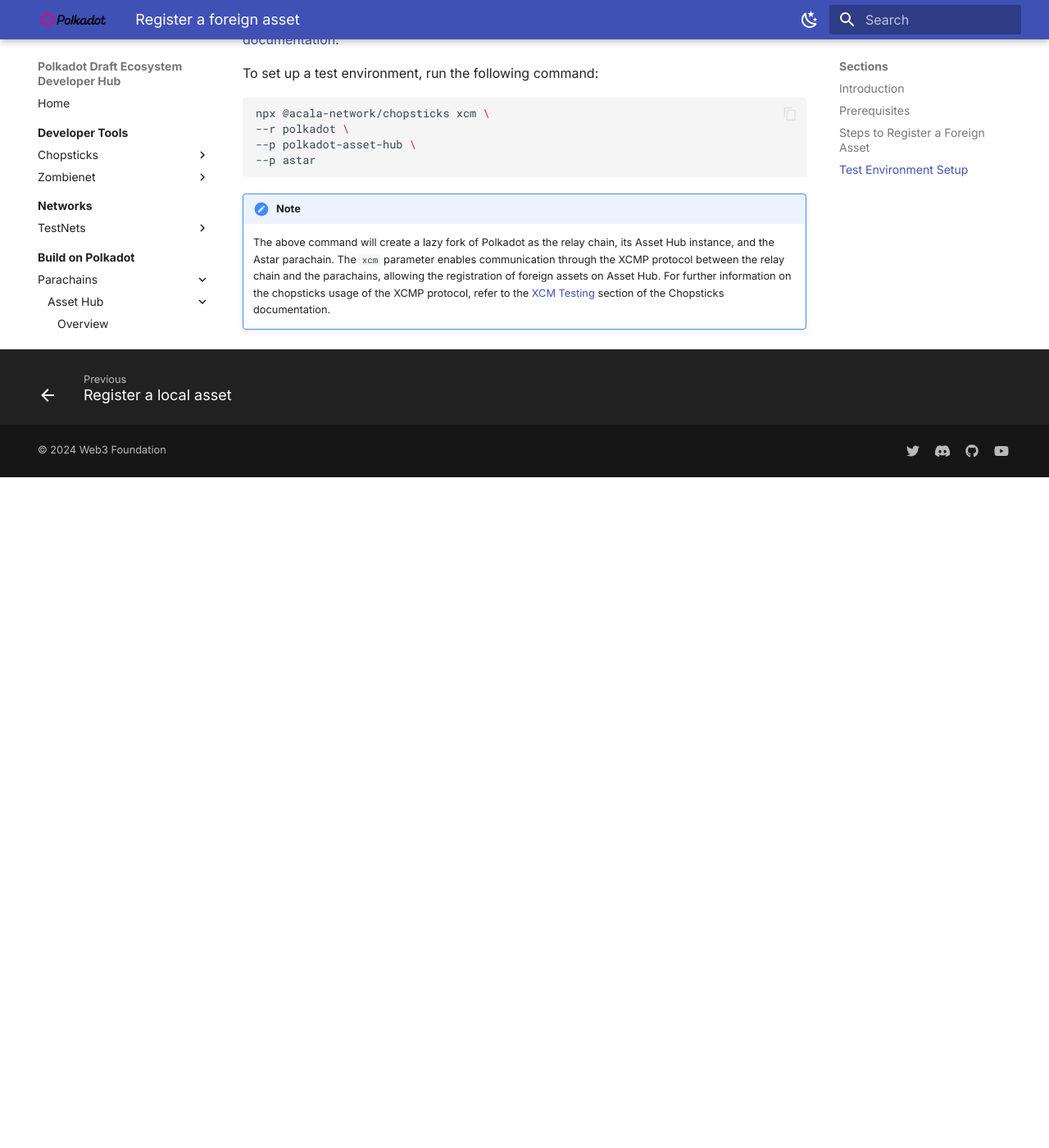
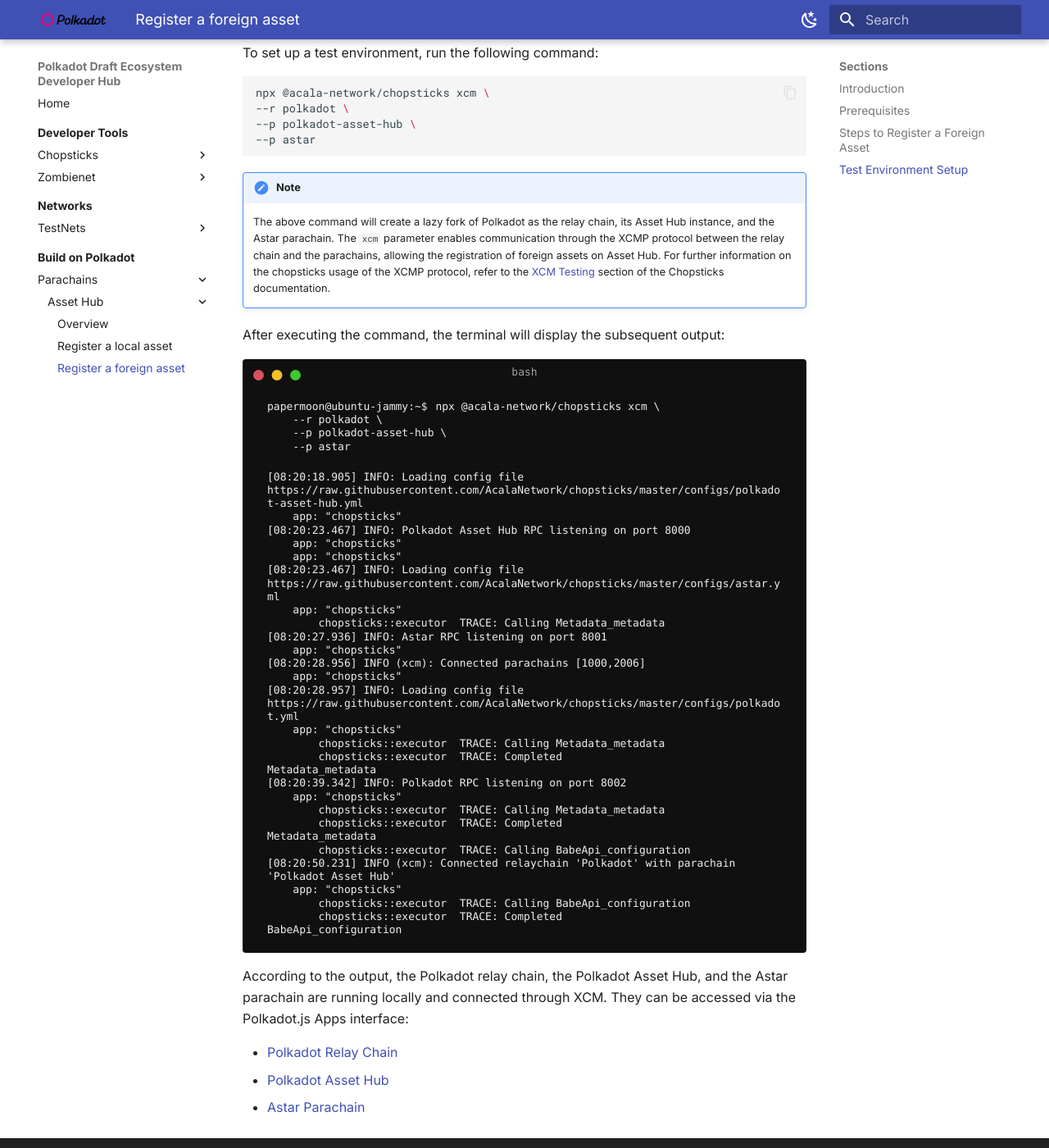
Before and after one commit to papermoonio/polkadot-ecosystem-docs-draft, an MkDocs documentation site: the page built from docs/build-on-polkadot/parachains/asset-hub/register-a-foreign-asset.md, in a window 1280 px wide and 1400 px high, scrolled down 5466 px. Shown: the whole window at 82% size. Built offline with MkDocs 1.6.1 and Material for MkDocs 9.7.7, drawn with Linux system fonts in a browser that asks for light colours; before the commit the page ends 6048 px from its top, so only the background shows below that; some of the changed text lies outside the part shown.

Commit message:
fix: updating test environment section

````diff
--- /dev/null
+++ b/docs/.snippets/code/build-on-polkadot/parachains/asset-hub/register-a-foreign-asset/terminal/chopstick-test-env-output.md
@@ -0,0 +1,38 @@
+<div id="termynal" data-termynal>
+    <span data-ty="input"><span class="file-path"></span>npx @acala-network/chopsticks xcm \
+    --r polkadot \
+    --p polkadot-asset-hub \
+    --p astar
+</span>
+    <br>
+    <span data-ty>[08:20:18.905] INFO: Loading config file https://raw.githubusercontent.com/AcalaNetwork/chopsticks/master/configs/polkadot-asset-hub.yml</span>
+    <span data-ty>    app: "chopsticks"</span>
+    <span data-ty>[08:20:23.467] INFO: Polkadot Asset Hub RPC listening on port 8000</span>
+    <span data-ty>    app: "chopsticks"</span>
+    <span data-ty>    app: "chopsticks"</span>
+    <span data-ty>[08:20:23.467] INFO: Loading config file https://raw.githubusercontent.com/AcalaNetwork/chopsticks/master/configs/astar.yml</span>
+    <span data-ty>    app: "chopsticks"</span>
+    <span data-ty>        chopsticks::executor  TRACE: Calling Metadata_metadata</span>
+    <span data-ty>[08:20:27.936] INFO: Astar RPC listening on port 8001</span>
+    <span data-ty>    app: "chopsticks"</span>
+    <span data-ty>[08:20:28.956] INFO (xcm): Connected parachains [1000,2006]</span>
+    <span data-ty>    app: "chopsticks"</span>
+    <span data-ty>[08:20:28.957] INFO: Loading config file https://raw.githubusercontent.com/AcalaNetwork/chopsticks/master/configs/polkadot.yml</span>
+    <span data-ty>    app: "chopsticks"</span>
+    <span data-ty>        chopsticks::executor  TRACE: Calling Metadata_metadata</span>
+    <span data-ty>        chopsticks::executor  TRACE: Completed
+Metadata_metadata</span>
+
+    <span data-ty>[08:20:39.342] INFO: Polkadot RPC listening on port 8002</span>
+    <span data-ty>    app: "chopsticks"</span>
+    <span data-ty>        chopsticks::executor  TRACE: Calling Metadata_metadata</span>
+    <span data-ty>        chopsticks::executor  TRACE: Completed
+Metadata_metadata</span>
+    <span data-ty>        chopsticks::executor  TRACE: Calling BabeApi_configuration</span>
+    <span data-ty>[08:20:50.231] INFO (xcm): Connected relaychain 'Polkadot' with parachain 'Polkadot Asset Hub'</span>
+    <span data-ty>    app: "chopsticks"</span>
+    <span data-ty>        chopsticks::executor  TRACE: Calling BabeApi_configuration</span>
+    <span data-ty>        chopsticks::executor  TRACE: Completed
+BabeApi_configuration
+</span>
+</div>
--- a/docs/build-on-polkadot/parachains/asset-hub/register-a-foreign-asset.md
+++ b/docs/build-on-polkadot/parachains/asset-hub/register-a-foreign-asset.md
@@ -26,17 +26,17 @@
 Before you start, ensure that you have:
 
 - Access to the Polkadot.js App interface, and you are connected to the desired chain
-- A parachain that supports the XCMP protocol to register foreign assets in Asset Hub
+- A parachain that supports the XCMP protocol to interact with the Asset Hub parachain
 - A funded wallet to pay for the transaction fees and subsequent registration of the foreign asset
 
-This guide will focus on using Polkadot, its locally spawned Asset Hub instance, and the [Astar](https://astar.network/){taget=\_blank} parachain, as stated in the [Test Environment Setup](./register-a-foreign-asset.md/#test-enviroment-setup) section. However, the process is the same for other relay chains and their respective Asset Hub parachains, regardless of the network you are using.
+This guide will focus on using Polkadot, its local Asset Hub instance, and the [Astar](https://astar.network/){taget=\_blank} parachain (`ID` 2006), as stated in the [Test Environment Setup](./register-a-foreign-asset.md/#test-enviroment-setup) section. However, the process is the same for other relay chains and their respective Asset Hub parachains, regardless of the network you are using and the parachain owner of the foreign asset.
 
 ## Steps to Register a Foreign Asset
 
 1. Open the [Polkadot.js Apps](https://polkadot.js.org/apps/){target=_blank} interface and connect to the `Asset Hub` parachain
 
       - For the local environment, connect to `Local Node (Chopsticks)`, check the [Test Environment Setup](./register-a-foreign-asset.md/#test-enviroment-setup) section for more details
-      - For the live network, connect to the `Asset Hub` parachain. You can use either Polkadot, Kusama or Rococo Asset Hub
+      - For the live network, connect to the `Asset Hub` parachain. You can use either Polkadot, Kusama, Rococo or Paseo Asset Hub
 
 2. Click on the **Developer** tab on the left sidebar and select the **Extrinsics** section
 
@@ -94,3 +94,13 @@
 ```
 !!! note
     The above command will create a lazy fork of Polkadot as the relay chain, its Asset Hub instance, and the Astar parachain. The `xcm` parameter enables communication through the XCMP protocol between the relay chain and the parachains, allowing the registration of foreign assets on Asset Hub. For further information on the chopsticks usage of the XCMP protocol, refer to the [XCM Testing](../../../dev-tools/chopsticks/overview.md#xcm-testing){target=_blank} section of the Chopsticks documentation.
+
+After executing the command, the terminal will display the subsequent output:
+
+--8<-- 'code/build-on-polkadot/parachains/asset-hub/register-a-foreign-asset/terminal/chopstick-test-env-output.md'
+
+According to the output, the Polkadot relay chain, the Polkadot Asset Hub, and the Astar parachain are running locally and connected through XCM. They can be accessed via the Polkadot.js Apps interface:
+
+- [Polkadot Relay Chain](https://polkadot.js.org/apps/?rpc=wss%3A%2F%2Flocalhost%3A8002#/explorer){target=_blank}
+- [Polkadot Asset Hub](https://polkadot.js.org/apps/?rpc=wss%3A%2F%2Flocalhost%3A8000#/explorer){target=_blank}
+- [Astar Parachain](https://polkadot.js.org/apps/?rpc=wss%3A%2F%2Flocalhost%3A8001#/explorer){target=_blank}
````
Also changed, not shown: other parts of docs/build-on-polkadot/parachains/asset-hub/register-a-foreign-asset.md (+1 -1 lines).
